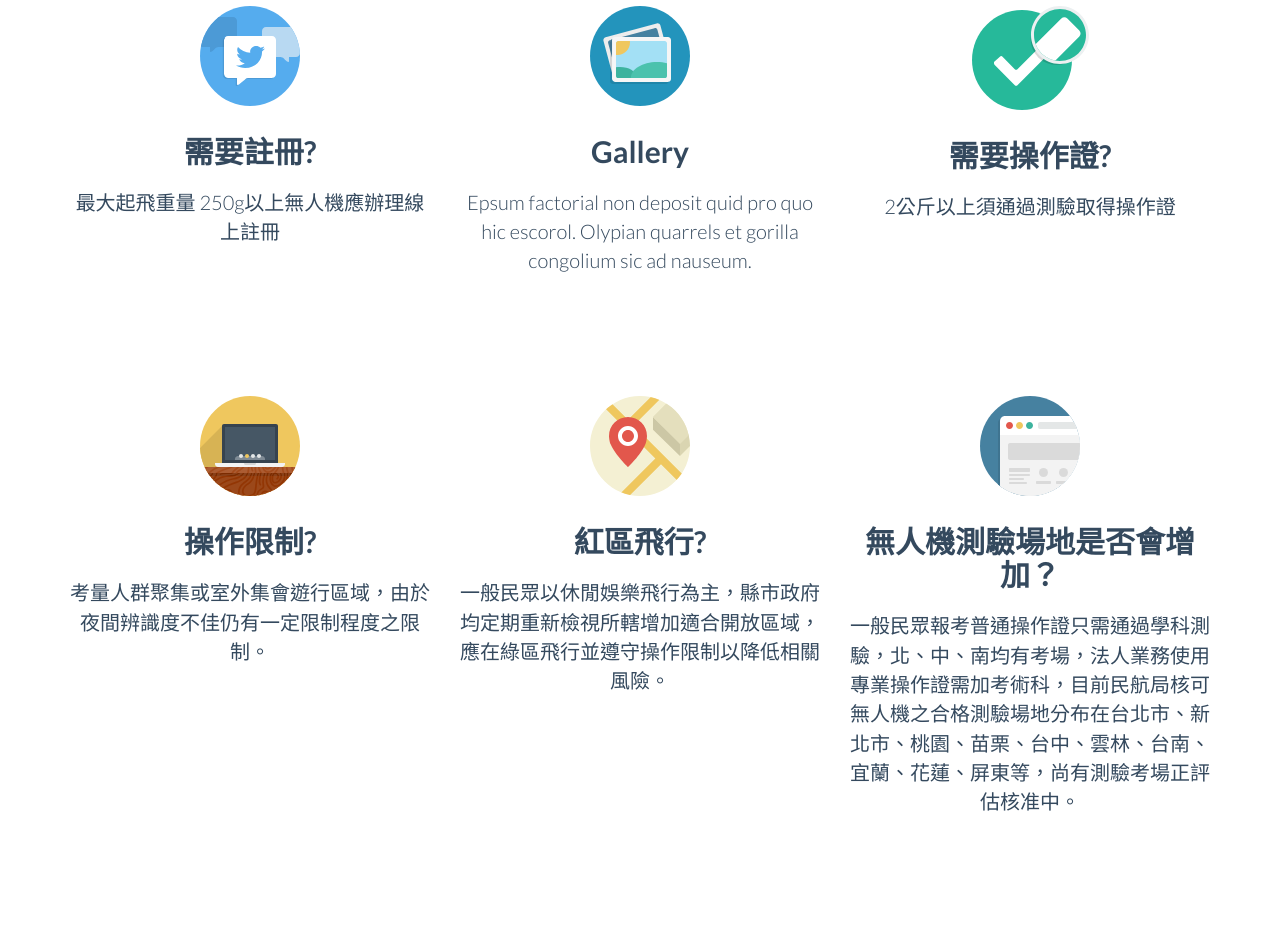
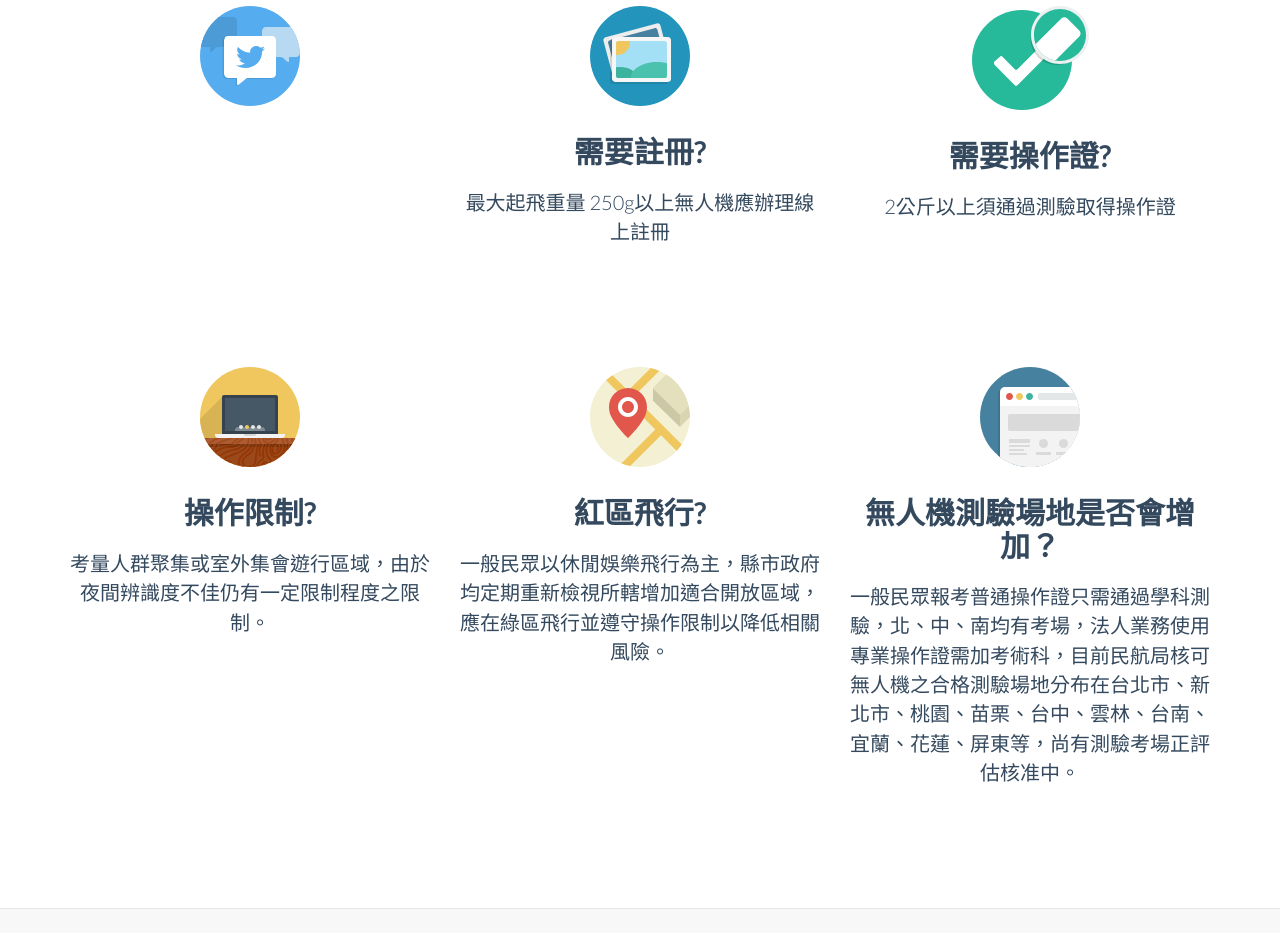
Before and after one commit to chenyunming/webex2, a plain HTML site: page index.html in a window 1280 px wide. Shown: the part 1140-2073 px from the top of the page. Drawn offline with Linux system fonts and the light colour scheme.

Commit message:
Update index.html

```diff
--- a/index.html
+++ b/index.html
@@ -117,16 +117,16 @@
 
 				<div class="col-sm-4 wow fadeInDown text-center">
 				  <img class="rotate" src="img/icon/tweet.svg" alt="Generic placeholder image">
-				  <h3>需要註冊?</h3>
-				  <p class="lead">最大起飛重量 250g以上無人機應辦理線上註冊 </p>
+				  <h3></h3>
+				  <p class="lead"> </p>
 
 				  <!-- <p><a class="btn btn-embossed btn-primary view" role="button">View Details</a></p> -->
 				</div><!-- /.col-lg-4 -->
 
 				<div class="col-sm-4 wow fadeInDown text-center">
 				  <img  class="rotate" src="img/icon/picture.svg" alt="Generic placeholder image">
-				   <h3>Gallery</h3>
-				   <p class="lead">Epsum factorial non deposit quid pro quo hic escorol. Olypian quarrels et gorilla congolium sic ad nauseum. </p>
+				   <h3>需要註冊?</h3>
+				   <p class="lead">最大起飛重量 250g以上無人機應辦理線上註冊 </p>
 				   <!-- <p><a class="btn btn-embossed btn-primary view" role="button">View Details</a></p> -->
 				</div><!-- /.col-lg-4 -->
 
```
